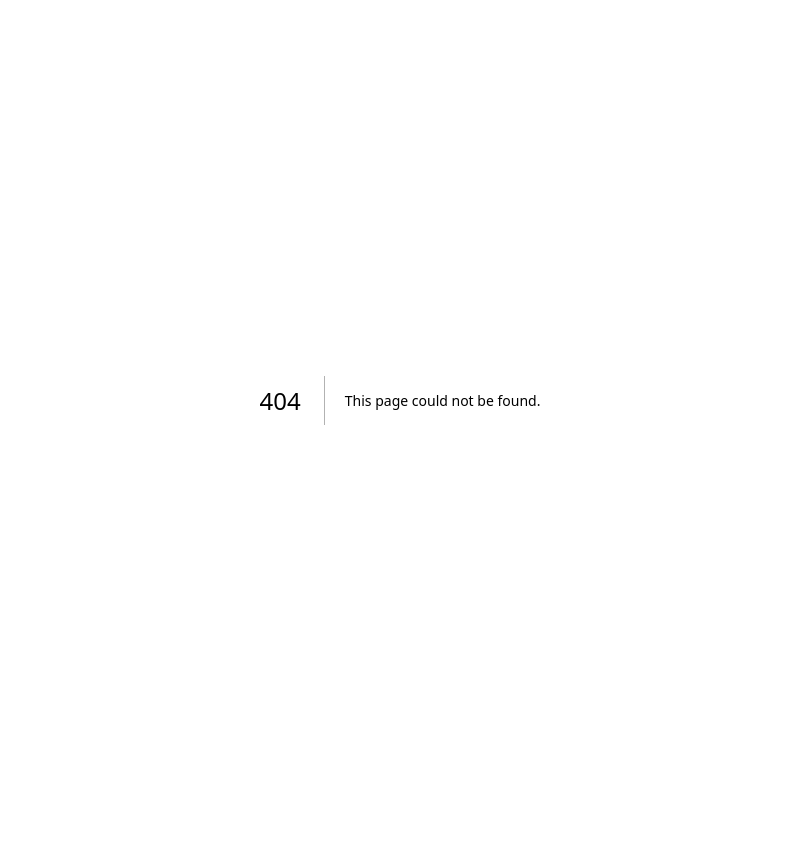
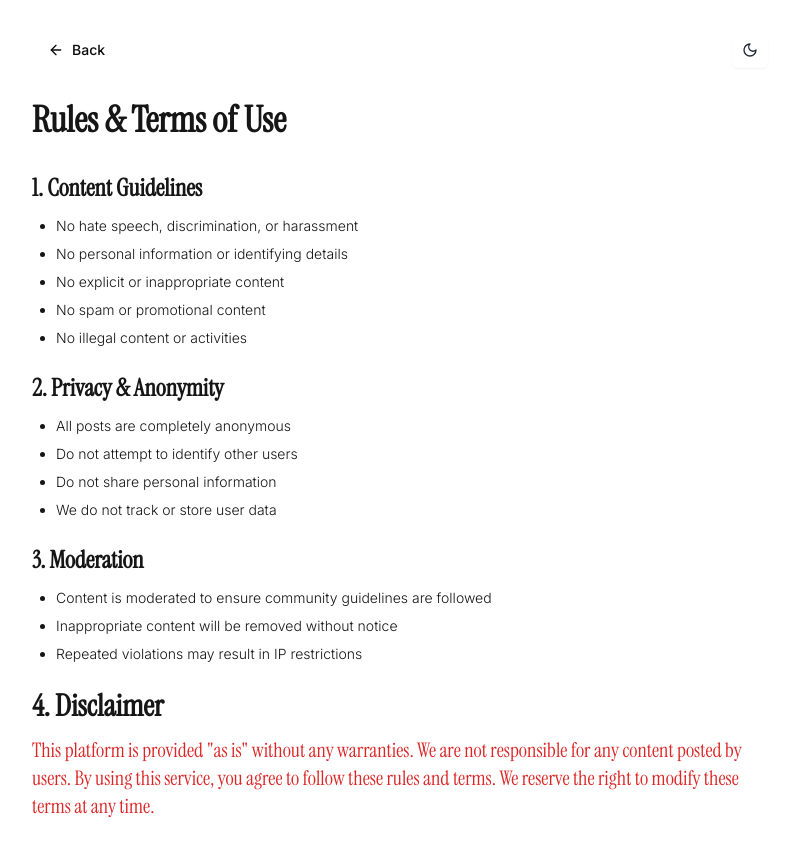
Before and after one commit to yeabnoah/Siki, a Next.js app in the folder client/: page /rules in a window 1280 px wide. Before the commit this address had no page. Shown: the whole page, without its empty margins (240-1028 px from the left). Before the commit the page ends 800 px from the top, so only its background shows below. Built offline with nearby package versions, Linux system fonts and the light colour scheme.

Commit message:
rules, refresh, ui changes

```diff
--- a/client/app/layout.tsx
+++ b/client/app/layout.tsx
@@ -51,7 +51,7 @@ export default function RootLayout({
   return (
     <html lang="en" suppressHydrationWarning>
       <body
-        className={`${geistSans.variable} ${geistMono.variable} ${playfairDisplay.variable} ${inter.variable} ${InstrumentSerif.variable} antialiased font-inter font-light`}
+        className={`${geistSans.variable} ${geistMono.variable} dark:bg-bgMain ${playfairDisplay.variable} ${inter.variable} ${InstrumentSerif.variable} antialiased font-inter font-light`}
       >
         <Providers>
           {/* <Spotlight
--- /dev/null
+++ b/client/app/rules/page.tsx
@@ -0,0 +1,69 @@
+"use client";
+
+import ThemeSwitcher from "@/components/theme-switcher";
+import { Button } from "@/components/ui/button";
+import { ArrowLeft } from "lucide-react";
+import { useRouter } from "next/navigation";
+
+export default function Rules() {
+    const router = useRouter();
+
+    return (
+        <main className="container mx-auto px-4 py-8 max-w-3xl bg-white dark:bg-bgMain">
+            {/* Header with back button and theme switcher */}
+            <div className="flex justify-between items-center mb-8">
+                <Button
+                    variant="ghost"
+                    onClick={() => router.back()}
+                    className="gap-2 hover:bg-transparent"
+                >
+                    <ArrowLeft className="h-4 w-4" />
+                    <span>Back</span>
+                </Button>
+                <ThemeSwitcher />
+            </div>
+
+            <h1 className="font-bold mb-8 font-instrument text-4xl text-bgMain dark:text-white">Rules & Terms of Use</h1>
+
+            <section className="space-y-6">
+                <div>
+                    <h2 className="text-2xl font-semibold mb-3 font-instrument text-bgMain dark:text-white">1. Content Guidelines</h2>
+                    <ul className="list-disc pl-6 space-y-2">
+                        <li className="font-inter text-sm text-bgMain dark:text-white">No hate speech, discrimination, or harassment</li>
+                        <li className="font-inter text-sm text-bgMain dark:text-white">No personal information or identifying details</li>
+                        <li className="font-inter text-sm text-bgMain dark:text-white">No explicit or inappropriate content</li>
+                        <li className="font-inter text-sm text-bgMain dark:text-white">No spam or promotional content</li>
+                        <li className="font-inter text-sm text-bgMain dark:text-white">No illegal content or activities</li>
+                    </ul>
+                </div>
+
+                <div>
+                    <h2 className="text-2xl font-semibold mb-3 font-instrument text-bgMain dark:text-white">2. Privacy & Anonymity</h2>
+                    <ul className="list-disc pl-6 space-y-2">
+                        <li className="font-inter text-sm text-bgMain dark:text-white">All posts are completely anonymous</li>
+                        <li className="font-inter text-sm text-bgMain dark:text-white">Do not attempt to identify other users</li>
+                        <li className="font-inter text-sm text-bgMain dark:text-white">Do not share personal information</li>
+                        <li className="font-inter text-sm text-bgMain dark:text-white">We do not track or store user data</li>
+                    </ul>
+                </div>
+
+                <div>
+                    <h2 className="text-2xl font-semibold mb-3 font-instrument text-bgMain dark:text-white">3. Moderation</h2>
+                    <ul className="list-disc pl-6 space-y-2">
+                        <li className="font-inter text-sm text-bgMain dark:text-white">Content is moderated to ensure community guidelines are followed</li>
+                        <li className="font-inter text-sm text-bgMain dark:text-white">Inappropriate content will be removed without notice</li>
+                        <li className="font-inter text-sm text-bgMain dark:text-white">Repeated violations may result in IP restrictions</li>
+                    </ul>
+                </div>
+
+                <div>
+                    <h2 className="text-3xl font-semibold mb-3 font-instrument text-bgMain dark:text-white">4. Disclaimer</h2>
+                    <p className="font-instrument text-xl text-red-600 dark:text-red-400">
+                        This platform is provided "as is" without any warranties. We are not responsible for any content posted by users.
+                        By using this service, you agree to follow these rules and terms. We reserve the right to modify these terms at any time.
+                    </p>
+                </div>
+            </section>
+        </main>
+    );
+}
--- a/client/app/dashboard/page.tsx
+++ b/client/app/secrets/page.tsx
@@ -21,7 +21,7 @@ import { SidebarInset, SidebarProvider } from "@/components/ui/sidebar";
 import { Textarea } from "@/components/ui/textarea";
 import useSecretData from "@/store/secret.store";
 import dateformat from "dateformat";
-import { MessageSquare, Send, X } from "lucide-react";
+import { MessageSquare, Send, X, BookOpen, RefreshCcw, Book } from "lucide-react";
 import { useEffect, useState } from "react";
 import { BiDownvote, BiUpvote } from "react-icons/bi";
 // import { BiDownvote, BiUpvote } from "react-icons/bi";
@@ -46,16 +46,20 @@ export default function Page() {
   const [isLoading, setIsLoading] = useState(true);
   const [votingInProgress, setVotingInProgress] = useState<{ [key: number]: boolean }>({});
 
-  useEffect(() => {
   const fetchSecrets = async () => {
     try {
+      setIsLoading(true);
       await getallSecrets();
+    } catch (error) {
+      console.error('Error fetching secrets:', error);
     } finally {
       setIsLoading(false);
     }
   };
+
+  useEffect(() => {
     fetchSecrets();
-  }, [getallSecrets, selectedSecret]);
+  }, []);
 
   const handleTextAreaInput = (e: React.ChangeEvent<HTMLTextAreaElement>) => {
     setSecret(e.target.value);
@@ -105,6 +109,24 @@ export default function Page() {
             Wishper
           </div>
           <div className="flex justify-end items-center flex-row w-full gap-3">
+            <Button
+              onClick={() => window.location.href = '/rules'}
+              variant="ghost"
+              size="sm"
+              className="gap-2 hover:bg-transparent text-bgMain dark:text-white/70"
+            >
+              <Book />
+              <span className="hidden md:inline font-instrument text-lg">Rules</span>
+            </Button>
+            <Button
+              onClick={fetchSecrets}
+              variant="ghost"
+              size="sm"
+              className="gap-2 hover:bg-transparent  text-bgMain dark:text-white/70"
+            >
+              <RefreshCcw />
+              <span className="hidden md:inline font-instrument text-lg">Reload</span>
+            </Button>
             <ThemeSwitcher />
             {/* <SidebarTrigger className="-ml-1" /> */}
           </div>
```
Lines whose indentation alone changed are shown as unchanged.
